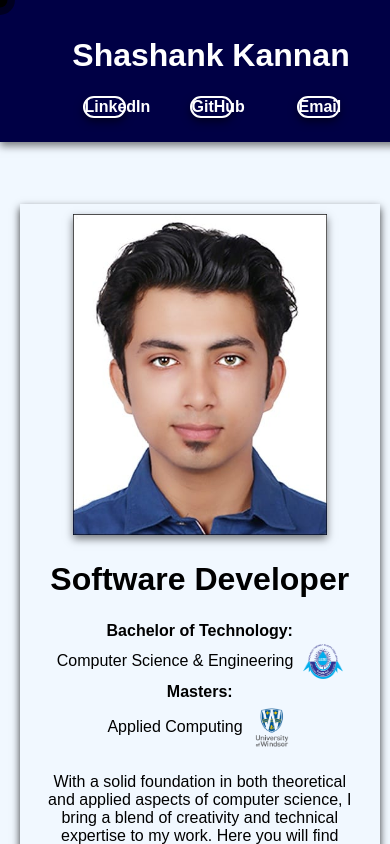
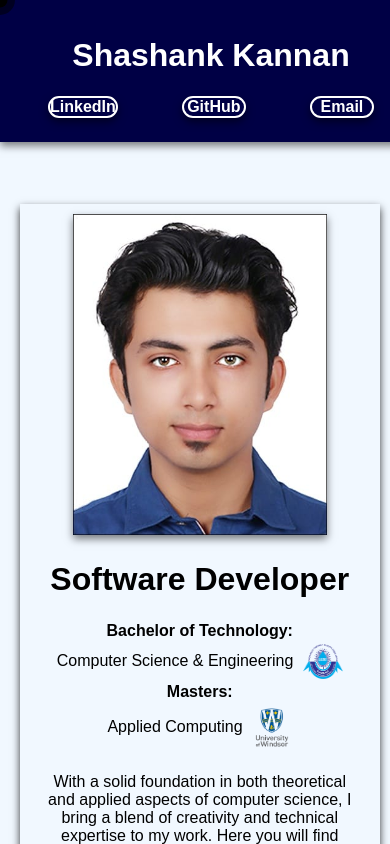
Before and after one commit to shashankkannan/testapp, a React (Create React App) app: page / in a window 390 px wide. Shown: the top 844 px of the page. Built offline with nearby package versions, Linux system fonts and the light colour scheme.

Commit message:
Update change 37

```diff
--- a/src/App.css
+++ b/src/App.css
@@ -134,6 +134,33 @@ nav ul li {
 
 
 .headop a {
+  color: white;
+  text-decoration: none;
+  transition: color 0.3s ease, font-size 0.3s ease;
+}
+
+.headop-mob {
+  animation: slideIn5 1s ease forwards;
+  border: 2px solid white;
+  width: 20%;
+  color: white;
+  font-weight: bold;
+  cursor: pointer;
+  outline: none;
+  background-color: transparent;
+  border-radius: 30px;
+  transition: background-color 0.3s ease, color 0.3s ease, transform 0.3s ease;
+  box-shadow: 0px 4px 8px rgba(0, 0, 0, 0.5);
+}
+
+.headop-mob:hover {
+  background-color: white;
+  color: #333;
+  transform: scale(1.07);
+}
+
+
+.headop-mob a {
   color: white;
   text-decoration: none;
   transition: color 0.3s ease, font-size 0.3s ease;
--- a/src/Components/Headers.js
+++ b/src/Components/Headers.js
@@ -4,7 +4,18 @@ export const Headers = () => {
     const [typedText, setTypedText] = useState('');
     const [scrollPercentage, setScrollPercentage] = useState(0);
     const [isScrolled, setIsScrolled] = useState(false);
+    const [isMobile, setIsMobile] = useState(window.innerWidth <= 768);
 
+    useEffect(() => {
+        const handleResize = () => {
+            setIsMobile(window.innerWidth <= 768);
+        };
+
+        window.addEventListener('resize', handleResize);
+        return () => {
+            window.removeEventListener('resize', handleResize);
+        };
+    }, []);
 
     useEffect(() => {
         const words = "Shashank Kannan".split(''); // Split the text into an array of characters
@@ -37,6 +48,8 @@ export const Headers = () => {
     }, []);
 
     return (
+
+
         <header className={`header ${isScrolled ? 'header-scrolled' : ''}`}>
             {/* <h1 className="animated-heading" style={{fontWeight: "bold"}}>{typedText}</h1> */}
             <h1 className={`animated-heading ${isScrolled ? 'heading-scrolled' : ''}`} style={{fontWeight: "bold"}}>{typedText}</h1>
@@ -50,6 +63,34 @@ export const Headers = () => {
                 zIndex: 1000
             }}></div>
 
+            {isMobile ? (
+                <nav className="headers-nav">
+                <ul>
+                    <li className='headop-mob'
+                        onClick={() => {
+                            console.log("LinkedIn clicked");
+                            window.open('https://www.linkedin.com/in/shatomb/', '_blank');
+                        }}>
+                        LinkedIn
+                    </li>
+                    <li className='headop-mob'
+                        onClick={() => {
+                            console.log("GitHub clicked");
+                            window.open('https://github.com/shashankkannan', '_blank');
+                        }}>
+                        GitHub
+                    </li>
+                    <li className='headop-mob'
+                        onClick={() => {
+                            console.log("Email clicked");
+                            window.open('mailto:kannan21@uwindsor.ca', '_blank');
+                        }}>
+                        Email
+                    </li>
+                </ul>
+            </nav>
+
+            ):(
             <nav className="headers-nav">
                 <ul>
                     <li className='headop'
@@ -75,6 +116,7 @@ export const Headers = () => {
                     </li>
                 </ul>
             </nav>
+        )}
         </header>
     );
 };
```
